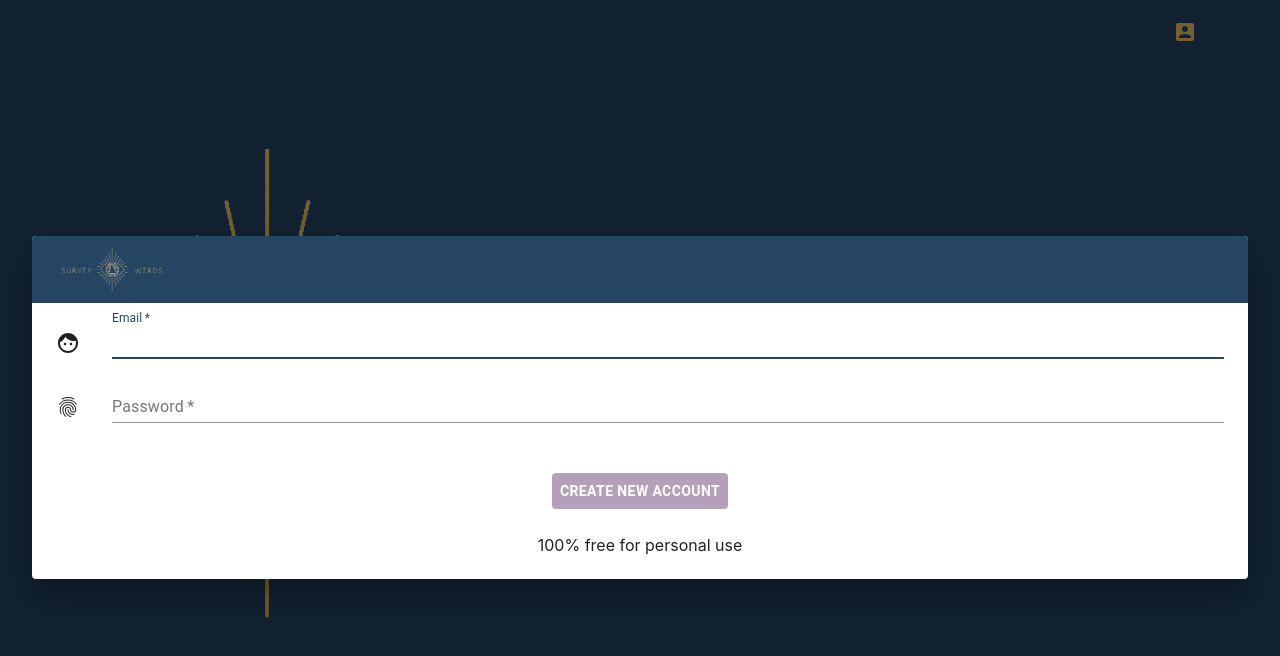
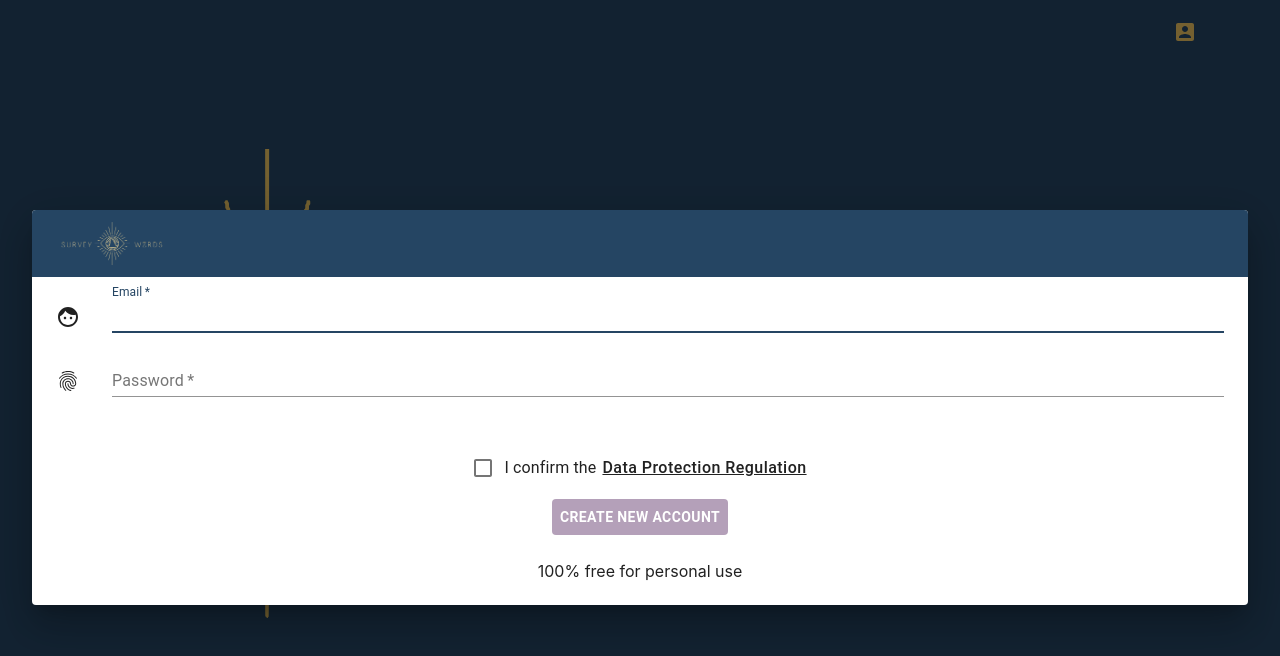
Before and after one commit to LucaWeissbeck/SurveyWzrd-Frontend, a React (Create React App) app: page / in a window 1280 px wide. Both pictures are taken after a click on the button "REGISTER". Shown: the top 656 px of the page. Built offline with nearby package versions, Linux system fonts and the light colour scheme.

Commit message:
Danteschutzerklärung Fix

```diff
--- a/src/components/Login/Register.js
+++ b/src/components/Login/Register.js
@@ -1,10 +1,20 @@
 import React from 'react';
-import {Button, Dialog, DialogContent, DialogTitle, Grid, TextField,} from "@material-ui/core";
+import {
+    Button,
+    Checkbox,
+    Dialog,
+    DialogContent,
+    DialogTitle,
+    FormControlLabel,
+    Grid,
+    TextField,
+} from "@material-ui/core";
 import {Face, Fingerprint} from "@material-ui/icons";
 import {postRegister} from "../../services/user/register-service";
 import {postLogin} from "../../services/user/login-service";
 import Cookies from "universal-cookie";
 import {ErrorModal} from "../Home/ErrorHandling/ErrorModal";
+import {DSEModal} from "./DSEModal";
 
 export class Register extends React.Component {
     constructor(props) {
@@ -15,6 +25,9 @@ export class Register extends React.Component {
             password: "",
             cookies: new Cookies(),
             errorOpen: false,
+            checkedDSE: false,
+            dseOpen: false,
+
         };
     }
 
@@ -35,7 +48,7 @@ export class Register extends React.Component {
     }
 
     registerActionSubmit = () => {
-
+        if (this.state.checkedDSE === true) {
             postRegister(this.state.email, this.state.password)
                 .then((res) => {
                     //console.log(res.data.authKey)
@@ -56,6 +69,10 @@ export class Register extends React.Component {
                     console.log(err.response.data.error);
                     console.log(err);
                 });
+        } else {
+            this.handleErrorOpen("Please confirm the Datenschutzerklärung")
+        }
+
     }
 
     handleErrorOpen = (errorMessage) => {
@@ -68,6 +85,21 @@ export class Register extends React.Component {
     handleErrorClose = () => {
         this.setState({errorOpen: false})
     }
+
+    handleDseOpen = () => {
+        this.setState({
+            dseOpen: true
+        });
+    }
+
+    handleDseClose = () => {
+        this.setState({dseOpen: false})
+    }
+
+    handleChange = (event) => {
+        this.setState({checkedDSE: true})
+    };
+
 
     render() {
         return (
@@ -109,6 +141,19 @@ export class Register extends React.Component {
                         <br/>
                         <br/>
                         <Grid container justify="center" style={{marginTop: '10px'}}>
+                            <FormControlLabel
+                                control={<Checkbox checked={this.state.checkedDSE} onChange={this.handleChange}
+                                                   name="checkedDSE"/>}
+                                label="I confirm the "/>
+                            <Button onClick={this.handleDseOpen} style={{
+                                marginLeft: '-10px',
+                                padding: '0px',
+                                textDecoration: 'underline',
+                                textTransform: 'capitalize',
+                                fontSize: '1rem'
+                            }}>Data Protection Regulation</Button>
+                        </Grid>
+                        <Grid container justify="center" style={{marginTop: '10px'}}>
                             <Button color="primary" onClick={this.registerActionSubmit} style={{
                                 fontWeight: "bold",
                                 textTransform: "none",
@@ -126,6 +171,8 @@ export class Register extends React.Component {
                 {this.state.errorOpen === true &&
                 <ErrorModal open={this.state.errorOpen} onClose={this.handleErrorClose}
                             errorMessage={this.state.errorMessage}/>}
+                {this.state.dseOpen === true &&
+                <DSEModal open={this.state.dseOpen} onClose={this.handleDseClose}/>}
     </React.Fragment>
         )
     }
```
Lines whose indentation alone changed are shown as unchanged.
